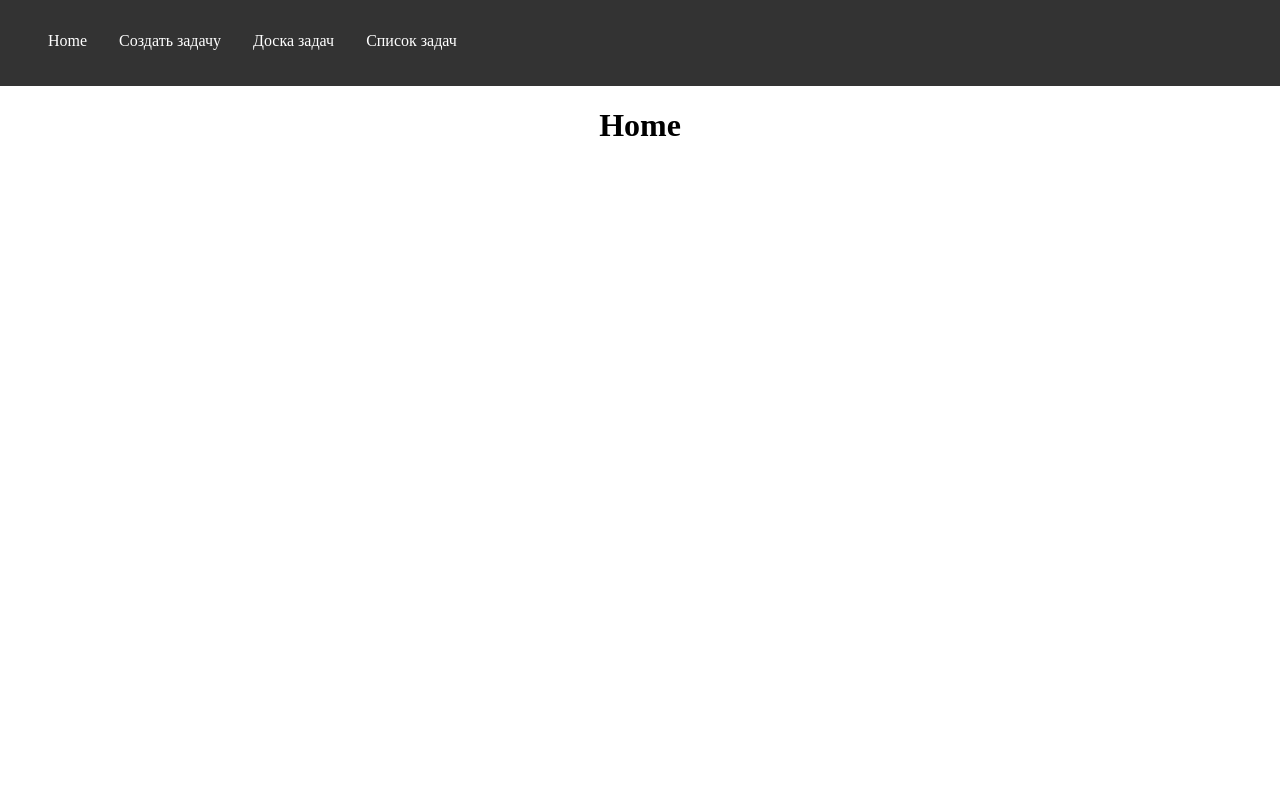
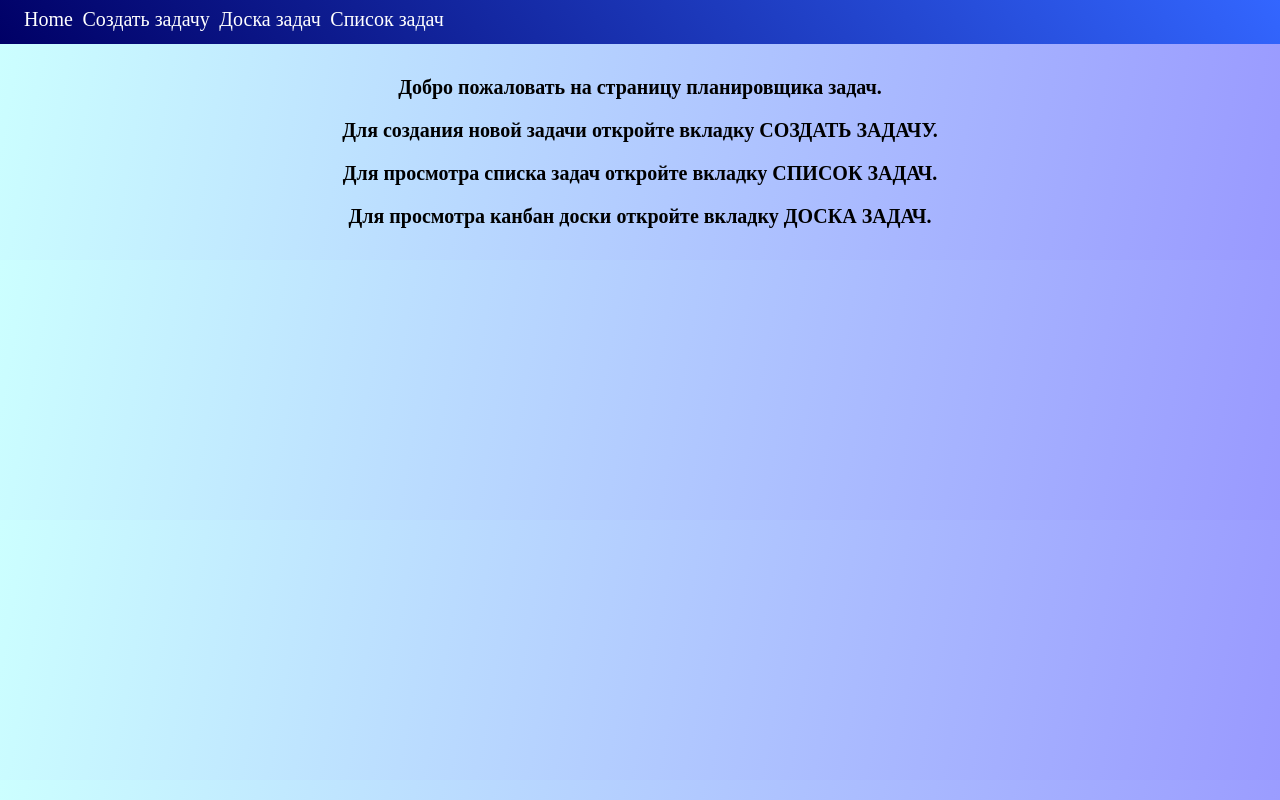
Before and after one commit to NellyMagaramova/canban, a React (Create React App) app: page /home in a window 1280 px wide. Built offline with nearby package versions, Linux system fonts and the light colour scheme.

Commit message:
add css updates

```diff
--- a/src/components/home.js
+++ b/src/components/home.js
@@ -1,3 +1,8 @@
 export default function Home(){
-    return <h1>Home</h1>
+    return <h1>
+        <p> Добро пожаловать на страницу планировщика задач.</p>
+        <p> Для создания новой задачи откройте вкладку СОЗДАТЬ ЗАДАЧУ.</p>
+        <p> Для просмотра  списка задач откройте вкладку СПИСОК ЗАДАЧ.</p>
+        <p> Для просмотра канбан доски откройте вкладку ДОСКА ЗАДАЧ.</p>
+    </h1>
 }
--- a/src/styles/navbar.css
+++ b/src/styles/navbar.css
@@ -4,15 +4,19 @@
 
 body{
     margin: 0;
+    background: linear-gradient(100deg, #ccffff, #9999ff);
+    font-family: italic;
+    font-size: 10px;
+    font-weight: 10;
 }
 
 .container{
-    margin: 1rem;
+    margin: 2rem;
     text-align: center;
 }
 
 .nav{
-    background-color: #333;
+    background: linear-gradient(50deg, #000066, #3366ff);
     color: white;
     width: 100%;
     display: inline-block;
@@ -20,14 +24,17 @@
     align-items: stretch;
     gap: 2rem;
     padding: 0 1rem;
+    font-family: italic;
+    font-size: 20px;
+    font-weight: 10;
 }
 
 .nav ul{
-    padding: .5rem;
+    padding: .1rem;
     list-style: none;
     display: inline-block;
     gap: 1rem;
-    margin: .5rem;
+    margin: .1rem;
 }
 
 .nav li{
@@ -36,15 +43,15 @@
 
 .nav a{
     color: white;
-    height: 100%;
+    height: 10%;
     width: 100%;
     display: inline-block;
     text-decoration: none;
     align-items: center;
-    padding: .5rem;
-    margin: .5rem;
+    padding: .2rem;
+    margin: .1rem;
 }
 
 .nav li:hover{
-    background-color: #111;
+    background: linear-gradient(10deg, #66ccff, #9966ff);
 }
```
